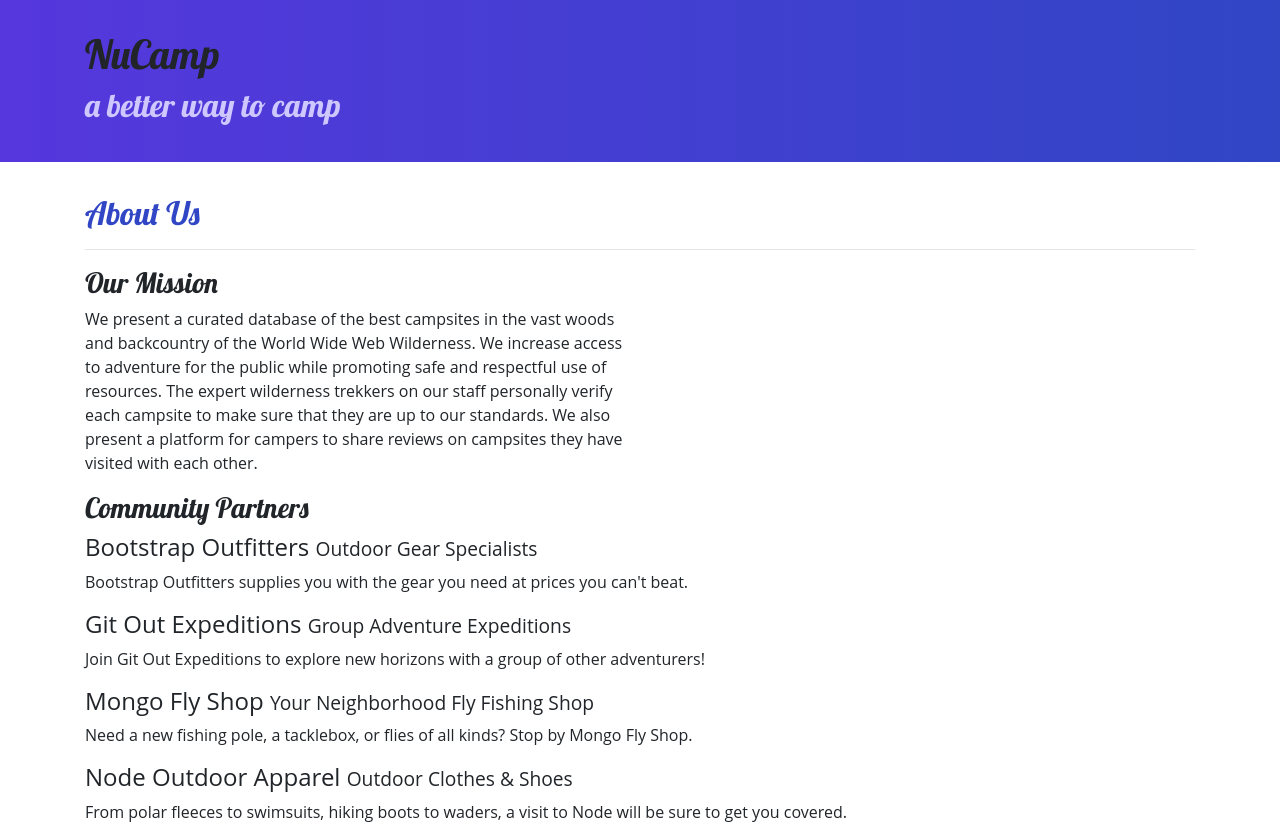
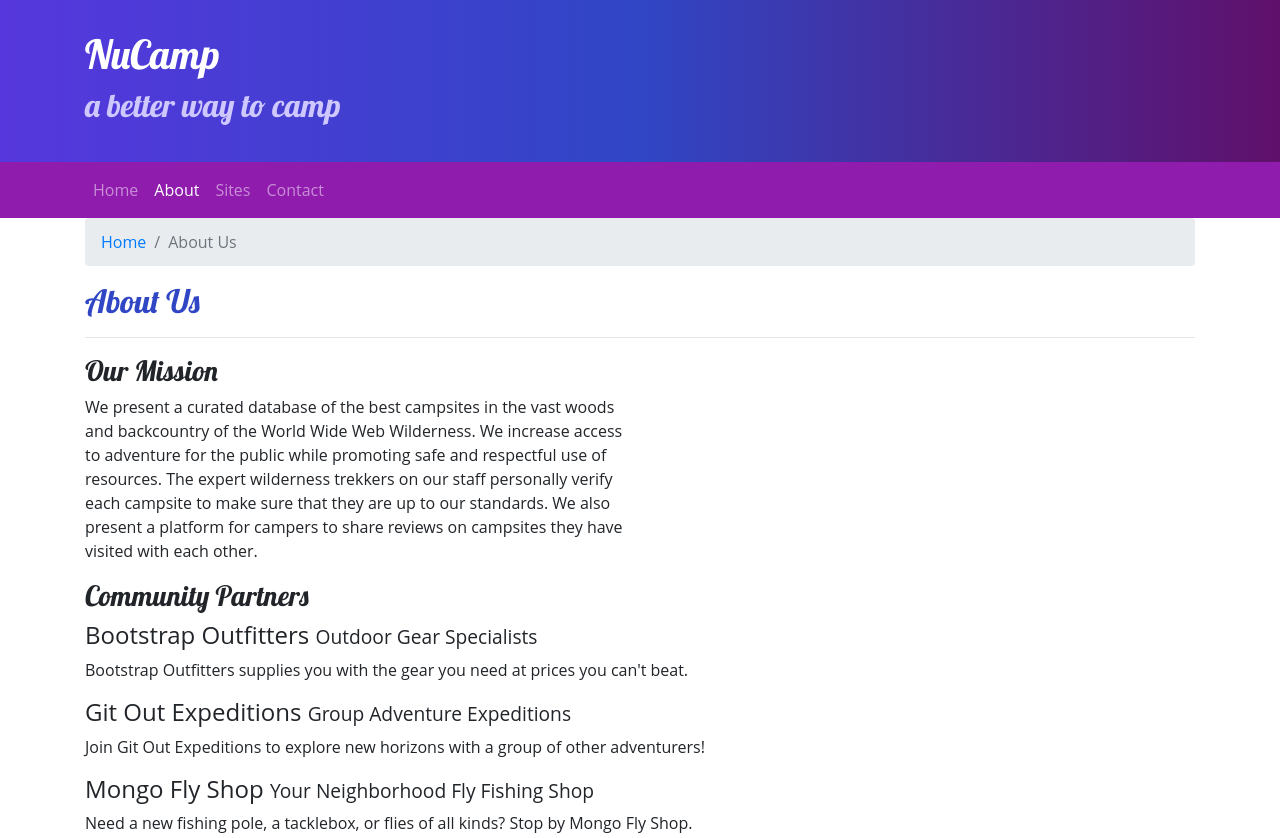
Before and after one commit to agavhe01/Campsite-First-MERN-Project-, a website: page aboutus.html in a window 1280 px wide. Shown: the top 838 px of the page. Drawn offline with nearby package versions, Linux system fonts and the light colour scheme.

Commit message:
Breadcrumbs and Navbar Done

```diff
--- a/aboutus.html
+++ b/aboutus.html
@@ -25,9 +25,29 @@
         </div>
     </header>
 
+    <nav class = "navbar navbar-expand-sm navbar-dark sticky-top">
+        <div class = "container">
+                <button class = "navbar-toggler ml-auto" type = "button" data-toggle = "collapse" data-target = "#nucampNavbar">
+                <span class = "navbar-toggler-icon"></span>
+            </button>
+            <div class = "collapse navbar-collapse" id = "nucampNavbar">
+                <ul class = "navbar-nav">
+                    <li class = "nav-item "><a class = "nav-link" href = "index.html">Home</a></li> <!-- # means go to the top of the home page-->
+                    <li class = "nav-item active"><a class = "nav-link" href = "#">About</a></li>
+                    <li class = "nav-item"><a class = "nav-link" href = "#">Sites</a></li>
+                    <li class = "nav-item"><a class = "nav-link" href = "#">Contact</a></li>
+                </ul>
+            </div>
+        </div>
+    </nav>
+
     <div class = "container">
         <div class = "row">
             <div class = "col-12">
+                <ol class = "breadcrumb">
+                    <li class = "breadcrumb-item"><a href = "index.html">Home</a></li>
+                    <li class = "breadcrumb-item active">About Us</li>
+                </ol>
                <h2>About Us</h2>
                <hr />
             </div>
--- a/css/styles.css
+++ b/css/styles.css
@@ -20,8 +20,10 @@ footer {
 }
 
 .jumbotron {
+    margin: 0;
     padding: 30px;
-    background-image: linear-gradient(to right, #5637DD, #3046C5);
+    background-image: linear-gradient(to right, #5637DD, #3046C5, #60106B);
+    color: white;
 }
 
 .row-content {
@@ -29,3 +31,7 @@ footer {
     border-bottom: 1px ridge;
     min-height: 200px;
 }
+
+.navbar {
+    background-color: #901CAD;
+}
```
Also changed, not shown: index.html (+19 -0 lines).
